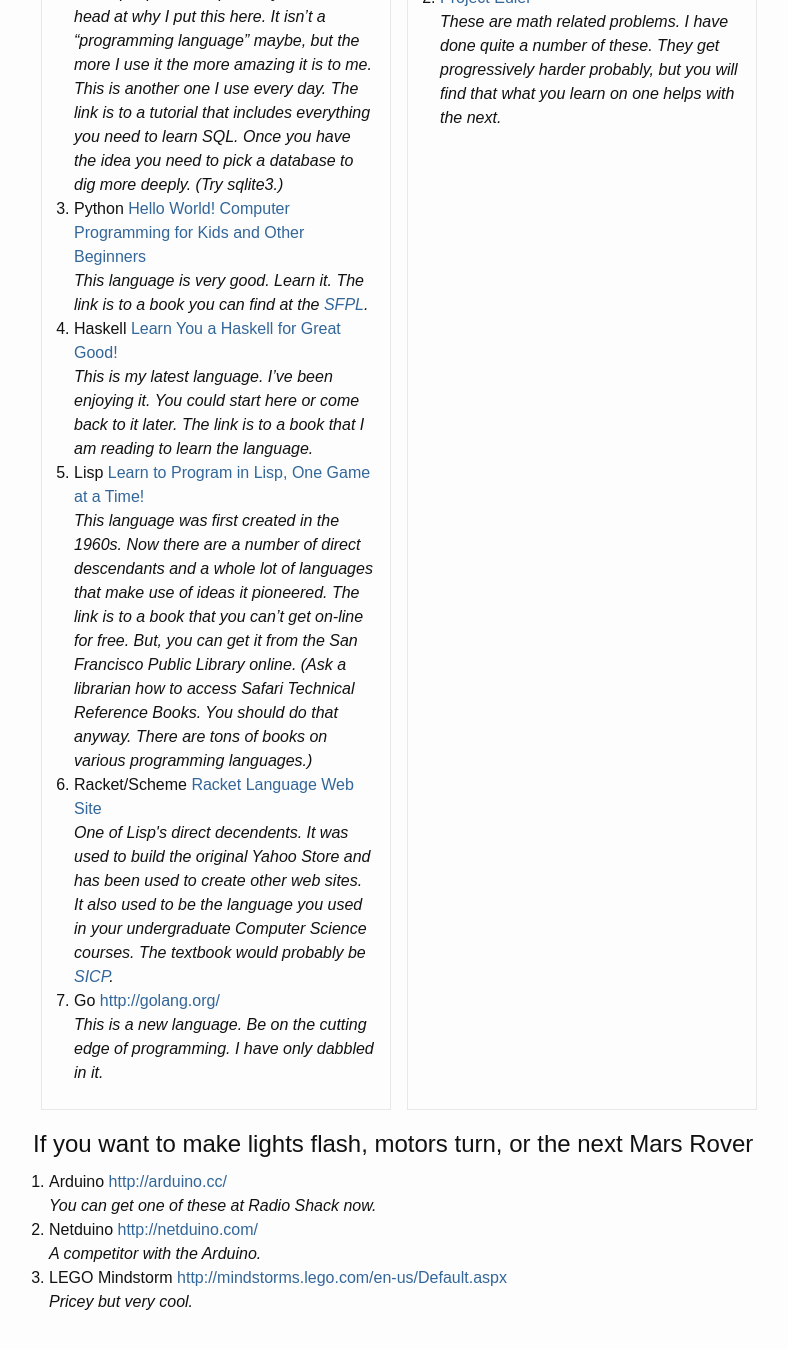
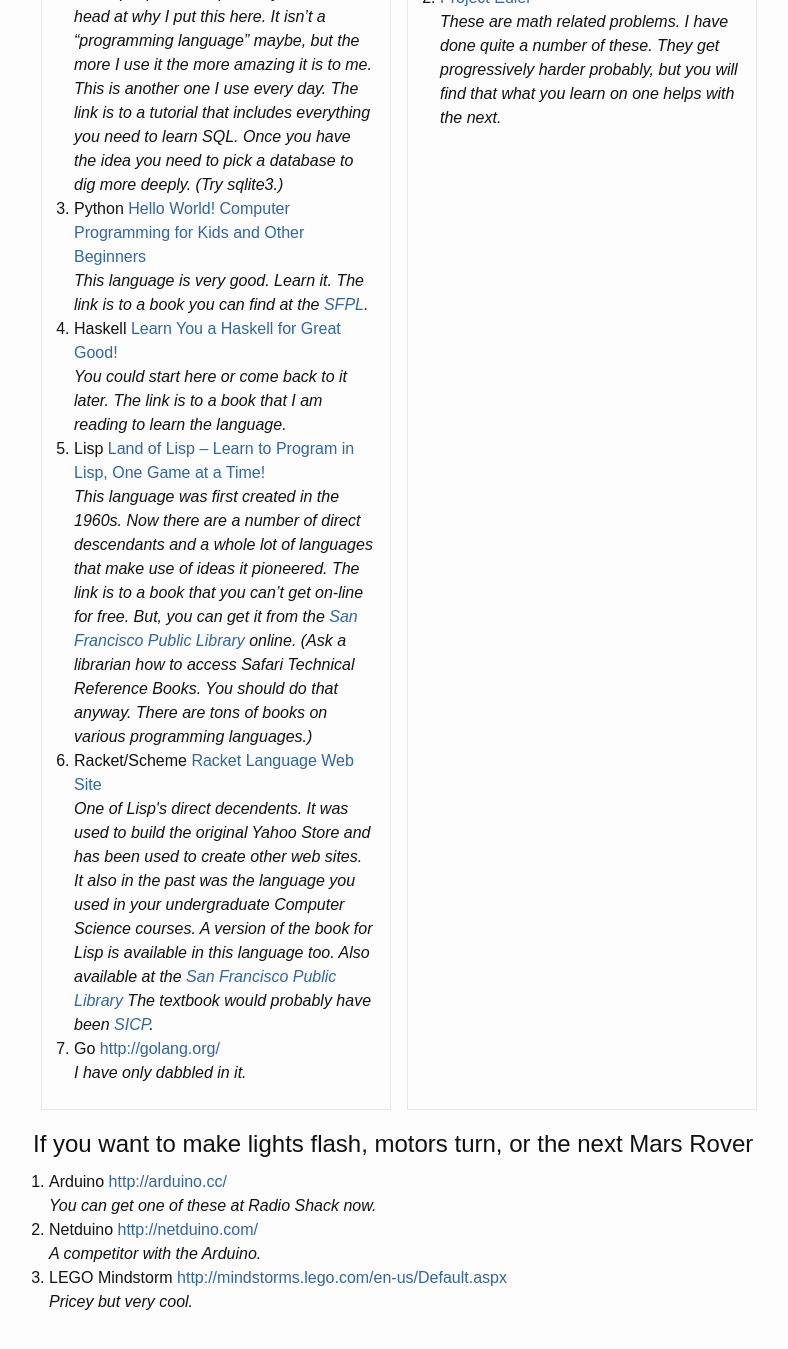
Before and after one commit to mdenson-dayspring/mdenson-dayspring.github.io, a Jekyll site: the page programming/index.html, which Jekyll copies as it is, in a window 1280 px wide and 1400 px high, scrolled down 1846 px. Shown: the top 1349 px of the window, without its empty margins (239-1027 px from the left). Built offline with Jekyll 4.4.1, drawn with Linux system fonts in a browser that asks for light colours.

Commit message:
updated some comments

```diff
--- a/programming/index.html
+++ b/programming/index.html
@@ -163,24 +163,24 @@
                             Kids and Other Beginners</a>
                         <br>
                         <em>This language is very good. Learn it. The link is to a book you can find at the
-                            <a href="http://sflib1.sfpl.org/record=b2261194~S1" rel="nofollow">SFPL</a>.</em>
+                            <a href="https://sfpl.bibliocommons.com/v2/search?query=Hello%20World!%20Computer%20Programming%20for%20Kids%20and%20Other%20Beginners" rel="nofollow">SFPL</a>.</em>
                     </li>
                     <li>Haskell
                         <a href="https://learnyouahaskell.github.io/" rel="nofollow">Learn You a Haskell for Great Good!</a>
                         <br>
-                        <em>This is my latest language. I’ve been enjoying it. You could start here or come back to it
+                        <em>You could start here or come back to it
                             later. The link
                             is to a book that I am reading to learn the language.</em>
                     </li>
                     <li>Lisp
-                        <a href="http://nostarch.com/lisp.htm" rel="nofollow">Learn to Program in Lisp, One Game at a
+                        <a href="http://nostarch.com/lisp.htm" rel="nofollow">Land of Lisp – Learn to Program in Lisp, One Game at a
                             Time!</a>
                         <br>
                         <em>This language was first created in the 1960s. Now there are a number of direct descendants
                             and a whole lot
                             of languages that make use of ideas it pioneered. The link is to a book that you can’t get
                             on-line for free.
-                            But, you can get it from the San Francisco Public Library online. (Ask a librarian how to
+                            But, you can get it from the <a href="https://sfpl.bibliocommons.com/v2/search?query=Learn%20to%20Program%20One%20Game%20at%20a%20Time!&searchType=smart">San Francisco Public Library</a> online. (Ask a librarian how to
                             access Safari Technical
                             Reference Books. You should do that anyway. There are tons of books on various programming
                             languages.)</em>
@@ -190,16 +190,15 @@
                         <br>
                         <em>One of Lisp's direct decendents. It was used to build the original Yahoo Store and has been
                             used to create
-                            other web sites. It also used to be the language you used in your undergraduate Computer
-                            Science courses.
-                            The textbook would probably be <a href="https://mitp-content-server.mit.edu/books/content/sectbyfn/books_pres_0/6515/sicp.zip/index.html"
+                            other web sites. It also in the past was the language you used in your undergraduate Computer
+                            Science courses. A version of the book for Lisp is available in this language too. Also available at the <a href="https://sfpl.bibliocommons.com/v2/search?query=Learn%20to%20Program%20One%20Game%20at%20a%20Time!&searchType=smart">San Francisco Public Library</a>
+                            The textbook would probably have been <a href="https://mitp-content-server.mit.edu/books/content/sectbyfn/books_pres_0/6515/sicp.zip/index.html"
                                                               rel="nofollow">SICP</a>.</em>
                     </li>
                     <li>Go
                         <a href="http://golang.org/">http://golang.org/</a>
                         <br>
-                        <em>This is a new language. Be on the cutting edge of programming. I have only dabbled in
-                            it.</em>
+                        <em>I have only dabbled in it.</em>
                     </li>
                 </ol>
             </div>
```
